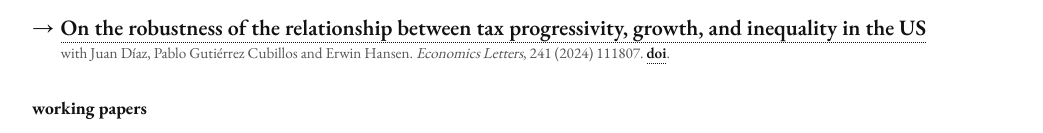
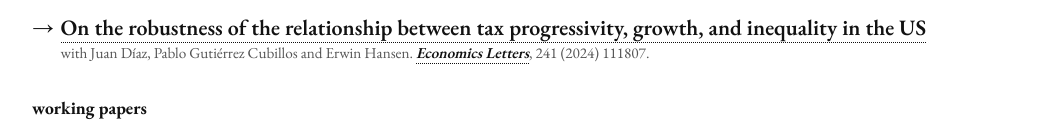
Before and after one commit to bcastronofal/bcastronofal.github.io, a plain HTML site: page index.html in a window 1280 px wide. Shown: the part 835-968 px from the top of the page, without its empty margins (118-1161 px from the left). Drawn offline with nearby package versions, Linux system fonts and the light colour scheme.

Commit message:
Update citation format for research paper reference

```diff
--- a/sections/research.html
+++ b/sections/research.html
@@ -20,7 +20,7 @@
 
     <li>
       <a href="https://www.dropbox.com/scl/fi/0c5iiv4p58csxo77ymkml/EL_Manuscript.pdf" target="_blank" rel="noopener">On the robustness of the relationship between tax progressivity, growth, and inequality in the US</a>
-      <span>with Juan Díaz, Pablo Gutiérrez Cubillos and Erwin Hansen. <em>Economics Letters</em>, 241 (2024) 111807. <a href="https://doi.org/10.1016/j.econlet.2024.111807" target="_blank" rel="noopener">doi</a>.</span>
+      <span>with Juan Díaz, Pablo Gutiérrez Cubillos and Erwin Hansen. <em><a href="https://doi.org/10.1016/j.econlet.2024.111807" target="_blank" rel="noopener">Economics Letters</a></em>, 241 (2024) 111807.</span>
     </li>
   </ul>
 
```
